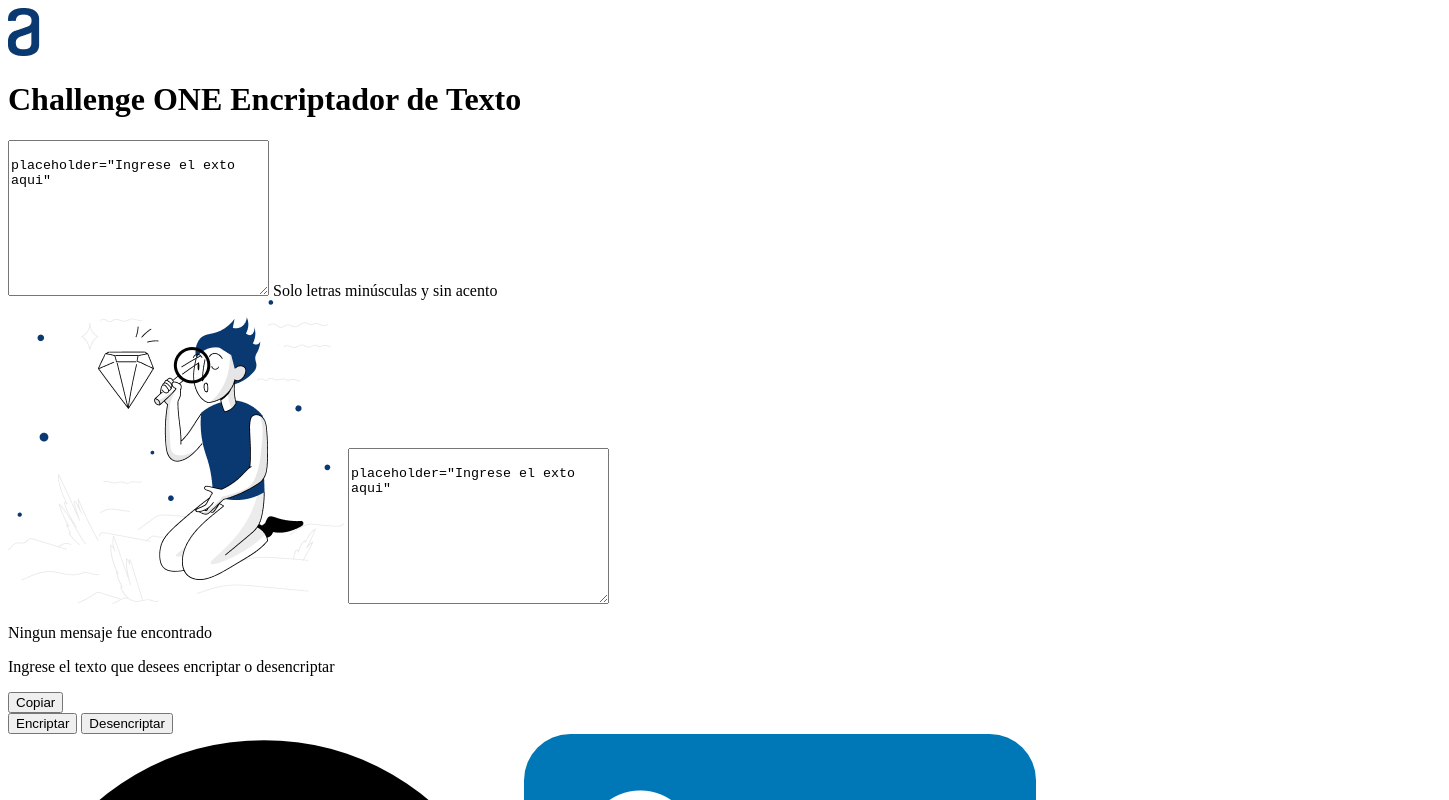
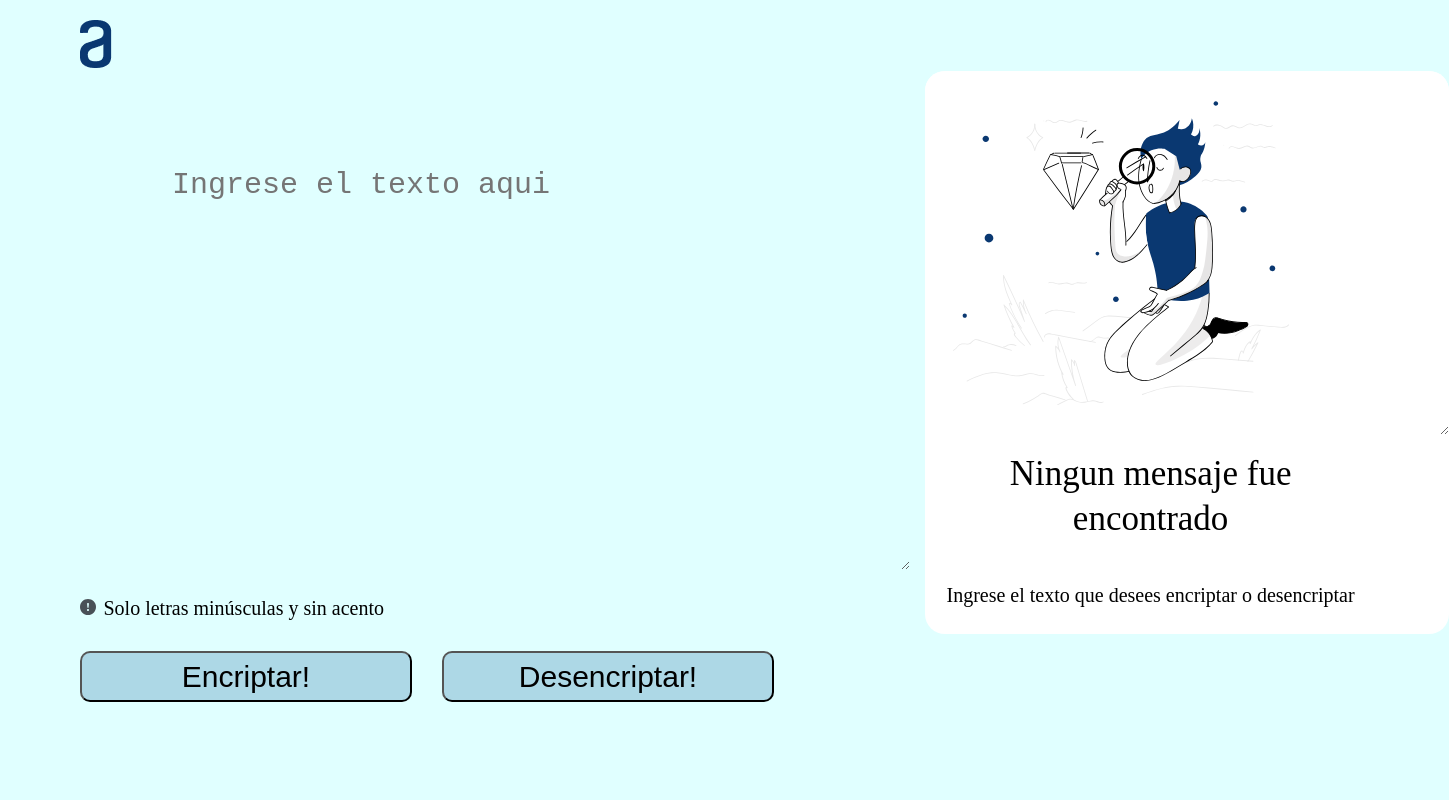
Before and after one commit to josagugon/Challenge-ONE-Encriptador-de-Texto, a plain HTML site: page index.html in a window 1280 px wide. Shown: the top 800 px of the page, 1449 px wide, since content can reach past the window. Drawn offline with Linux system fonts and the light colour scheme.

Commit message:
Desafio funcionando

```diff
--- /dev/null
+++ b/css/reset.css
@@ -0,0 +1,48 @@
+/* http://meyerweb.com/eric/tools/css/reset/
+   v2.0 | 20110126
+   License: none (public domain)
+*/
+
+html, body, div, span, applet, object, iframe,
+h1, h2, h3, h4, h5, h6, p, blockquote, pre,
+a, abbr, acronym, address, big, cite, code,
+del, dfn, em, img, ins, kbd, q, s, samp,
+small, strike, strong, sub, sup, tt, var,
+b, u, i, center,
+dl, dt, dd, ol, ul, li,
+fieldset, form, label, legend,
+table, caption, tbody, tfoot, thead, tr, th, td,
+article, aside, canvas, details, embed,
+figure, figcaption, footer, header, hgroup,
+menu, nav, output, ruby, section, summary,
+time, mark, audio, video {
+	margin: 0;
+	padding: 0;
+	border: 0;
+	font-size: 100%;
+	font: inherit;
+	vertical-align: baseline;
+}
+/* HTML5 display-role reset for older browsers */
+article, aside, details, figcaption, figure,
+footer, header, hgroup, menu, nav, section {
+	display: block;
+}
+body {
+	line-height: 1;
+}
+ol, ul {
+	list-style: none;
+}
+blockquote, q {
+	quotes: none;
+}
+blockquote:before, blockquote:after,
+q:before, q:after {
+	content: '';
+	content: none;
+}
+table {
+	border-collapse: collapse;
+	border-spacing: 0;
+}
--- a/css/style.css
+++ b/css/style.css
@@ -0,0 +1,116 @@
+*{
+    font-weight: 400;
+    font-size: 30px;
+    line-height: 150%;
+}
+
+body{
+    margin: 0px;
+    background-color: lightcyan;
+}
+
+header{
+    padding-top: 20px;
+    margin-left: 80px;
+}
+
+main{
+    display: flex;
+    margin-left: 80px;
+    margin-bottom: 50px;
+    padding-top: 0px;
+}
+
+.textoDeEntrada{
+    margin-left: 90px;
+    margin-top: 90px;
+    background-color: lightcyan;
+    border:0px;
+}
+
+.mensaje{
+    margin-top: 0px;
+    margin-left: 0px;
+    background-image: url("/images/dibujo.svg");
+    background-repeat: no-repeat;
+    background-position: 28px;
+    border-radius:20px;
+    border:0px;
+}
+
+.texto1{
+    text-align:center;
+    font-size: 35px;
+    width: 80%;
+    padding:1rem;
+}
+
+.texto2{
+    text-align: center;
+    font-size: 20px;
+    width: 80%;
+    padding:1rem;
+}
+
+.botones{
+    display: flex;
+    flex-direction: row;
+    margin-top: 20px;
+}
+
+.encriptar{
+    background-color: lightblue;
+    color: black;
+    cursor: pointer;
+}
+
+.desencriptar{
+    margin-left: 30px;
+    background-color: lightblue;
+    color: black;
+    cursor: pointer;
+}
+
+.copiar{
+    margin-left: 30px;
+    background-color: lightblue;
+    color: black;
+    cursor: pointer;
+}
+
+.contenedor{
+    display:flex;
+    border-radius:20px;
+    flex-direction: column;
+    border:0px solid black;
+    background: white;
+    margin-left: 15px;
+}
+
+.hidden{
+    display:hidden;
+    max-width: 0px;
+    max-height: 0px;
+    opacity:0;
+}
+
+.btn{
+    border-radius:10px;
+    transition: all 0.3s ease-in-out;
+    width: 40%;
+}
+
+.btn:hover{
+    border-radius:20px;
+    background: darkblue;
+    border: 1px solid rgb(0, 153, 255);
+    color: white;
+}
+
+.dibujo{
+    display: inline;
+}
+
+.textoInformativo{
+    font-size: 20px;
+}
--- a/index.html
+++ b/index.html
@@ -5,6 +5,8 @@
     <meta charset="UTF-8">
     <meta http-equiv="X-UA-Compatible" content="IE=edge">
     <meta name="viewport" content="width=device-width, initial-scale=1.0">
+    <link rel="stylesheet" href="css/reset.css">
+    <link rel="stylesheet" href="css/style.css">
     <link rel="shortcut icon" href="icons/favicon.ico" type="image/x-icon">
     <title>Challenge ONE Encriptador de Texto</title>
 </head>
@@ -12,51 +14,48 @@
 <body>
     <header>
         <img src="images/logo.png" alt="Logo de Alura">
-        <h1>Challenge ONE Encriptador de Texto</h1>
+        <!-- <h1>Challenge ONE Encriptador de Texto</h1> -->
     </header>
 
     <main>
         <section>
-            <textarea name="" id="" cols="30" rows="10">
-                placeholder="Ingrese el exto aqui"
-            </textarea>
-            <span>
+            <textarea class="textoDeEntrada" cols="40" rows="9" placeholder="Ingrese el texto aqui"></textarea>
+            <br>
+            <div class = "dibujo">
+                <img src="images/Vector.svg">
+                <span class="textoInformativo">
                     Solo letras minúsculas y sin acento
                 </span>
+            </div>
+            <div class="botones">
+                <button class="btn encriptar" onclick="botonEncriptar()">
+                    Encriptar!
+                </button>
+                <button class="btn desencriptar" onclick="botonDesencriptar()">
+                    Desencriptar!
+                </button>
+                <button class="btn copiar" onclick="copiar()" hidden>
+                    Copiar
+                </button>
+            </div>
     </section>
 
         <section>
-            <img src="images/analyzer.png" alt="Dibujo de un analizador">
-            <textarea name="" id="" cols="30" rows="10">
-                placeholder="Ingrese el exto aqui"
+            <div class="contenedor">
+                <textarea class="mensaje" id="idTexto" cols="28" rows="8">
                 </textarea>
-            <p>
+                <div id="error">
+                    <p class="texto1">
                         Ningun mensaje fue encontrado
                     </p>
-            <p>
+                    <p class="texto2">
                         Ingrese el texto que desees encriptar o desencriptar
                     </p>
-            <button>
-                Copiar
-            </button>
-        </section>
-
-        <section>
-            <button>
-                Encriptar
-            </button>
-            <button>
-                Desencriptar
-            </button>
+                </div>
+            </div>
         </section>
     </main>
-
-    <footer>
-        <a href="https://github.com/josagugon"><img src="images/github.png" alt="GitHub de José Agustín González"></a>
-        <a href="https://www.linkedin.com/in/jose-agustin-gonzalez-86b555239/"><img src="images/linkedin.png"
-                alt="Linkedin de José Agustín González"></a>
-        <p class="copyright">&copy Copyright José Agustín González - septiembre - 2022</p>
-    </footer>
+    <script src="js/script.js"></script>
 </body>
 
 </html>
--- /dev/null
+++ b/js/script.js
@@ -0,0 +1,88 @@
+// La letra "e" es convertida para "enter"
+// La letra "i" es convertida para "imes"
+// La letra "a" es convertida para "ai"
+// La letra "o" es convertida para "ober"
+// La letra "u" es convertida para "ufat"
+
+const inputTexto = document.querySelector(".textoDeEntrada");
+const mensaje = document.querySelector(".mensaje");
+const botonCopy = document.querySelector(".copiar");
+const backgroundImage = mensaje.style.backgroundImage;
+const textoError = document.getElementById("error");
+
+//Encriptar mensaje
+function botonEncriptar(){
+    if(inputTexto.value == ""){
+        document.getElementById("idTexto").value = ""
+        mensaje.style.backgroundImage = backgroundImage;
+        console.log("backgroundImage")
+        textoError.className = ""
+        botonCopy.style.display = "none";
+    }
+    else{
+        const textoEncriptado = encriptar(inputTexto.value);
+        mensaje.value = textoEncriptado;
+        mensaje.style.backgroundImage = "None";
+        inputTexto.value = "";
+        botonCopy.style.display = "block";
+        textoError.className = "hidden";
+    }
+}
+
+function encriptar(textoEncriptada){
+    let matrizCodigo = [["e","enter"],["i","imes"],["a","ai"],["o","ober"],["u","ufat"]];
+    var textoEncriptada = textoEncriptada.toLowerCase();
+
+    for(let i = 0; i < matrizCodigo.length; i++){
+        if(textoEncriptada.includes(matrizCodigo[i][0])){
+            textoEncriptada = textoEncriptada.replaceAll(matrizCodigo[i][0], matrizCodigo[i][1]);
+        }
+    }
+
+    return textoEncriptada;
+}
+
+//Desencriptar mensaje
+function desencriptar(textoDesencriptada){
+    let matrizCodigo = [["e","enter"],["i","imes"],["a","ai"],["o","ober"],["u","ufat"]];
+    var textoDesencriptada = textoDesencriptada.toLowerCase();
+
+    for(let i = 0; i < matrizCodigo.length; i++){
+        if(textoDesencriptada.includes(matrizCodigo[i][1])){
+            textoDesencriptada = textoDesencriptada.replaceAll(matrizCodigo[i][1], matrizCodigo[i][0]);
+        }
+    }
+
+    return textoDesencriptada;
+}
+
+function botonDesencriptar(){
+    if(inputTexto.value == ""){
+        document.getElementById("idTexto").value = ""
+        mensaje.style.backgroundImage = backgroundImage;
+        textoError.className = ""
+        botonCopy.style.display = "none";
+    }
+    else{
+        const textoEncriptado = desencriptar(inputTexto.value);
+        mensaje.value = textoEncriptado;
+        mensaje.style.backgroundImage = "None";
+        inputTexto.value = "";
+        textoError.className = "hidden"
+        botonCopy.style.display = "block";
+    }
+}
+
+//botón copiar
+function copiar(){
+    var message = document.getElementById("idTexto");
+    // console.log("mensaje[",message.value,"]");
+    // console.log("mensaje[",mensaje.value,"]");
+    navigator.clipboard.writeText(message.value).then(() => {
+        alert("Texto copiado!");
+        inputTexto.value = message.value;
+        mensaje.value = "";
+    }).catch(() => {
+        alert("Fallo");
+    });
+}
```
Also changed, not shown: images/Vector.png (added), images/Vector.svg (added), images/dibujo.png (renamed from images/analyzer.png), images/dibujo.svg (added), js/function.js (deleted). Lines whose indentation alone changed are shown as unchanged.
